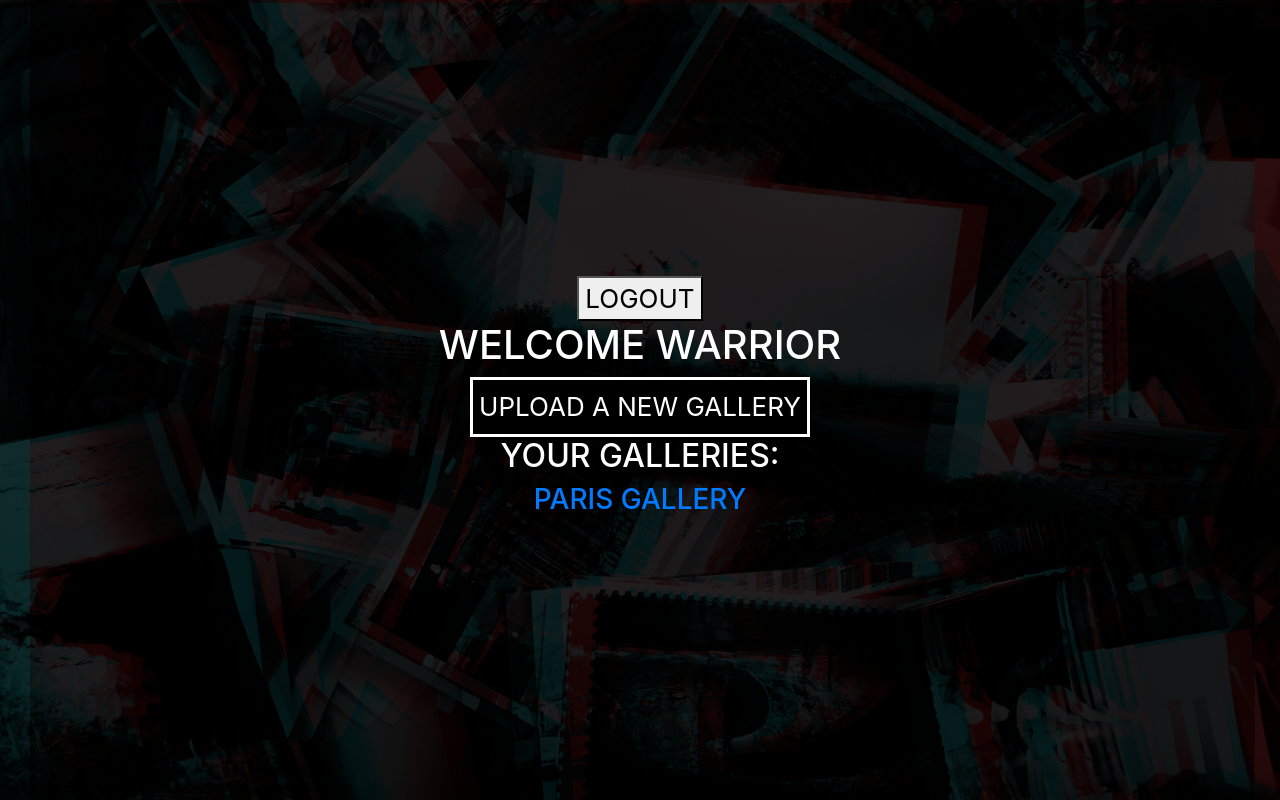
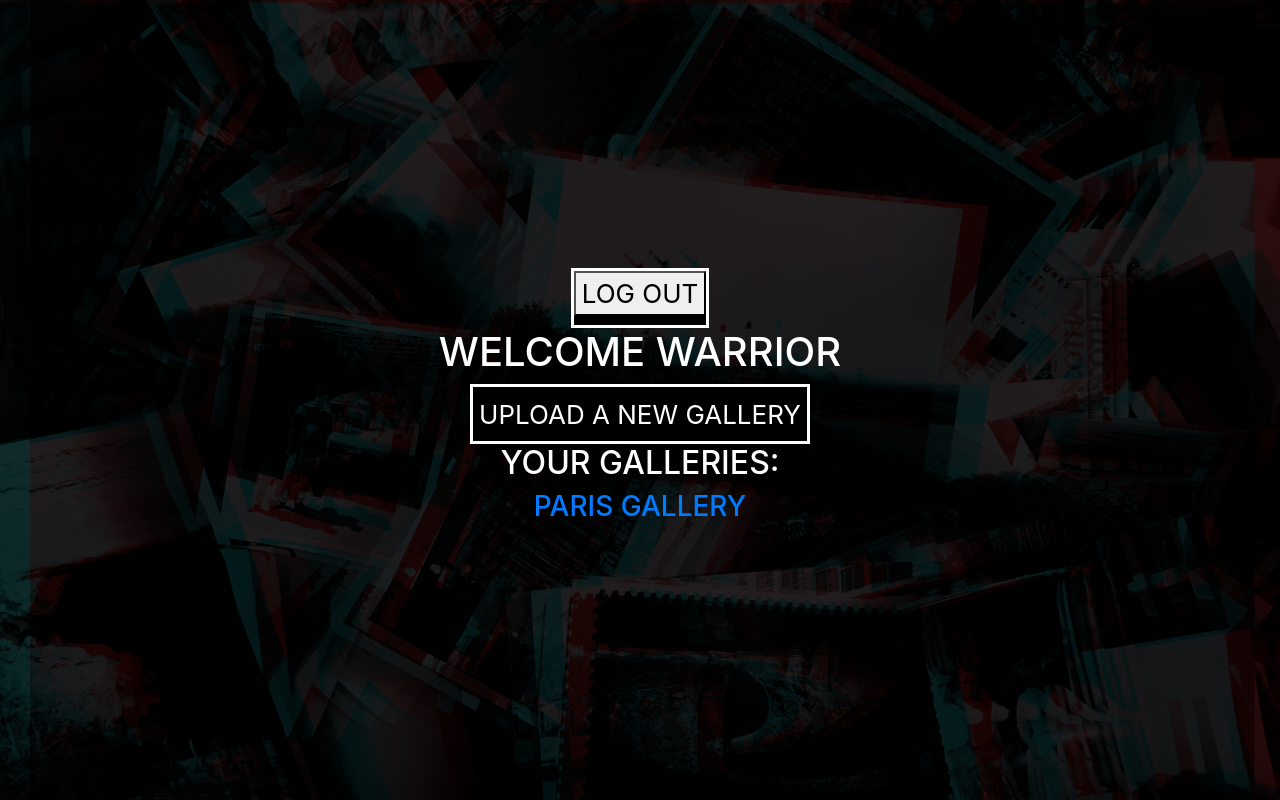
Before and after one commit to heyitsheather/photo-warrior, a React (Create React App) app in the folder photo-warrior/: page /user-dashboard in a window 1280 px wide. Built offline with nearby package versions, Linux system fonts and the light colour scheme; no server answers.

Commit message:
fixed logout button

```diff
--- a/photo-warrior/src/App.css
+++ b/photo-warrior/src/App.css
@@ -1,5 +1,3 @@
-
-
 
 
 .App-header {
@@ -95,6 +93,7 @@
   flex-direction: column;
   align-items: center;
   justify-content: center;
+  color: #666666;
 }
 .fail-warrior{
   height: 200px;
--- a/photo-warrior/src/components/LoginPage.js
+++ b/photo-warrior/src/components/LoginPage.js
@@ -48,7 +48,7 @@ class LoginPage extends Component {
       <section className="App-header">
         <h1>ACCOUNT LOGIN</h1>
         <div class="loginWrap">
-
+        <div>
         <form onSubmit={event => this.handleSubmit(event)}>
           <label>
 
@@ -67,6 +67,7 @@ class LoginPage extends Component {
           <button class="buttons">Log In</button>
         </form>
         </div>
+        </div>
       </section>
     );
   }
--- a/photo-warrior/src/components/UserDashboard.js
+++ b/photo-warrior/src/components/UserDashboard.js
@@ -1,4 +1,5 @@
 import React, {Component} from 'react';
+import axios from "axios";
 import { Link } from "react-router-dom";
 // import DragAndDropZone from './DragAndDrop';
 
@@ -7,10 +8,34 @@ import { Link } from "react-router-dom";
 
 class UserDashboard extends Component {
 
+
+  logoutClick() {
+    axios.delete(
+      process.env.REACT_APP_SERVER_URL + "/api/logout",
+      { withCredentials: true }, // FORCE axios to send cookies across domains
+    )
+    .then(() => {
+      // make "currentUser" empty again (like it was at the start)
+      this.syncCurrentUser(null);
+
+    })
+    .catch(err => {
+      console.log("Logout ERROR", err);
+      // alert("Sorry! Something went wrong.");
+    });
+  }
+
     render() {
         return (
             <div class="App-header">
-         <button>LOGOUT</button>
+
+         <div class="buttons">
+
+        <Link to="/">
+      <button  onClick={() => this.logoutClick()}>LOG OUT</button>
+      </Link>
+
+      </div>
             <h1>WELCOME WARRIOR</h1>
 
             <Link to="/drag-and-drop">
--- a/photo-warrior/src/components/galleryDefeated.js
+++ b/photo-warrior/src/components/galleryDefeated.js
@@ -1,7 +1,7 @@
 import React from 'react';
-import { render } from 'react-dom';
+// import { render } from 'react-dom';
 import DownloadLink from "react-download-link";
-import Axios from 'axios';
+// import Axios from 'axios';
 
 const element = document.createElement('div');
 document.body.appendChild(element);
@@ -11,16 +11,19 @@ class Downloader extends React.Component {
 
     return (
       <div class="App-header">
-          <h1>CONGRATULATIONS, YOU HAVE DEFEATED THE GALLERY!</h1>
+
+          <h1>CONGRATULATIONS!</h1>
+          <h1>YOU HAVE DEFEATED THE GALLERY!</h1>
+
+
 
           <DownloadLink
-    filename="myfile.txt"
-    exportFile={() => Promise.resolve("My cached data")}
->
-        Save to disk
-</DownloadLink>
+            filename="myfile.txt"
+            exportFile={() => Promise.resolve("My cached data")}>
+            Save to disk
+          </DownloadLink>
+          </div>
 
-      </div>
     );
   }
 }
```
